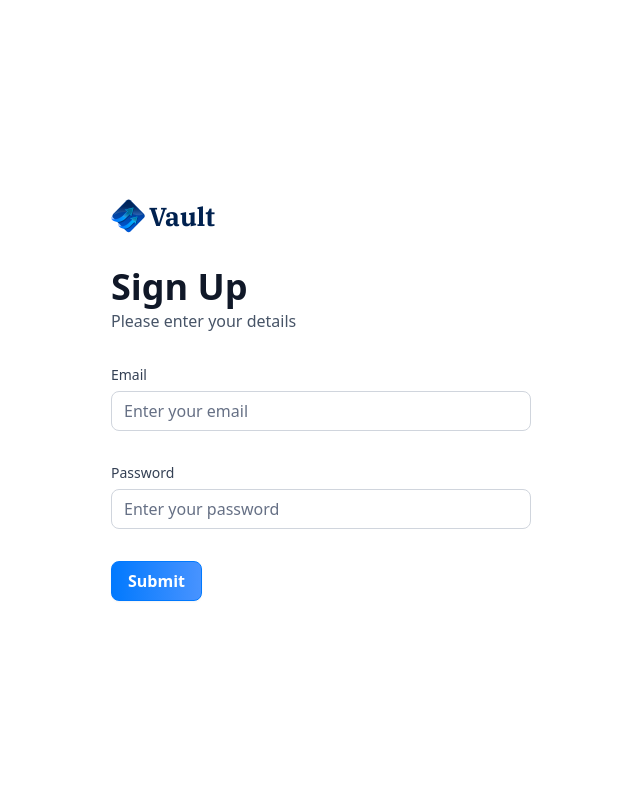
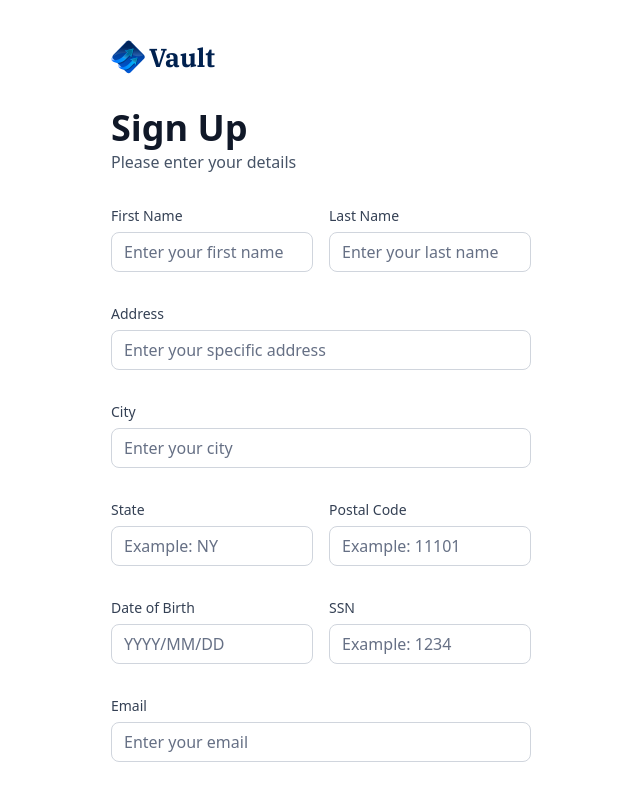
Before and after one commit to Ahtasham-ul-haq/vault, a Next.js app: page /sign-up in a window 1280 px wide. Shown: the top 796 px of the page, without its empty margins (319-959 px from the left). Built offline with nearby package versions, Linux system fonts and the light colour scheme.

Commit message:
implement Auth Page UI

```diff
--- a/app/(auth)/sign-up/page.tsx
+++ b/app/(auth)/sign-up/page.tsx
@@ -4,7 +4,7 @@
 const SignUp = () => {
   return (
     <section className="flex-center size-full max-sm:px-6">
-      <AuthForm type="Sign-up" />
+      <AuthForm type="sign-up" />
     </section>
   );
 };
--- a/components/AuthForm.tsx
+++ b/components/AuthForm.tsx
@@ -19,14 +19,17 @@
   FormMessage,
 } from "@/components/ui/form";
 import { Input } from "@/components/ui/input";
-
-const formSchema = z.object({
-  email: z.string().email(),
-  password: z.string().min(8),
-});
+import CustomInput from "./CustomInput";
+import { authFormSchema } from "@/lib/utils";
+import { Loader2 } from "lucide-react";
+import { useRouter } from "next/navigation";
 
 const AuthForm = ({ type }: { type: string }) => {
+  const router = useRouter();
   const [user, setUser] = useState(null);
+  const [isloading, setIsLoading] = useState(false);
+
+  const formSchema = authFormSchema(type);
 
   // 1. Define your form.
   const form = useForm<z.infer<typeof formSchema>>({
@@ -37,11 +40,29 @@
     },
   });
   // 2. Define a submit handler.
-  function onSubmit(values: z.infer<typeof formSchema>) {
+  const onSubmit = async (data: z.infer<typeof formSchema>) => {
+    setIsLoading(true);
     // Do something with the form values.
     // ✅ This will be type-safe and validated.
-    console.log(values);
-  }
+    try {
+      // Sign up with appwrite & create plaid token
+      if (type === "sign-up") {
+        // const newUser = await SignUp(data)
+        // setUser(newUser)
+      }
+      if (type === "sign-in") {
+        // const response = await signIn({
+        //   email: data.email,
+        //   password: data.password,
+        // })
+        // if(response) router.push('/')
+      }
+    } catch (error) {
+      console.log(error);
+    } finally {
+      setIsLoading(false);
+    }
+  };
 
   return (
     <section className="auth-form">
@@ -70,50 +91,116 @@
         <>
           <Form {...form}>
             <form onSubmit={form.handleSubmit(onSubmit)} className="space-y-8">
-              <FormField
+              {type === "sign-up" && (
+                <>
+                  <div className="flex gap-4">
+                    <CustomInput
+                      name="firstName"
+                      label="First Name"
+                      type="text"
+                      placeholder="Enter your first name"
+                      control={form.control}
+                    />
+                    <CustomInput
+                      name="lastName"
+                      label="Last Name"
+                      type="text"
+                      placeholder="Enter your last name"
+                      control={form.control}
+                    />
+                  </div>
+                  <CustomInput
+                    name="address1"
+                    label="Address"
+                    type="text"
+                    placeholder="Enter your specific address"
+                    control={form.control}
+                  />
+                  <CustomInput
+                    name="city"
+                    label="City"
+                    type="text"
+                    placeholder="Enter your city"
+                    control={form.control}
+                  />
+                  <div className="flex gap-4">
+                    <CustomInput
+                      name="state"
+                      label="State"
+                      type="text"
+                      placeholder="Example: NY"
+                      control={form.control}
+                    />
+                    <CustomInput
+                      name="postalCode"
+                      label="Postal Code"
+                      type="text"
+                      placeholder="Example: 11101"
+                      control={form.control}
+                    />
+                  </div>
+                  <div className="flex gap-4">
+                    <CustomInput
+                      name="dateOfBirth"
+                      label="Date of Birth"
+                      type="text"
+                      placeholder="YYYY/MM/DD"
+                      control={form.control}
+                    />
+                    <CustomInput
+                      name="ssn"
+                      label="SSN"
+                      type="text"
+                      placeholder="Example: 1234"
+                      control={form.control}
+                    />
+                  </div>
+                </>
+              )}
+              <CustomInput
+                name="email"
+                label="Email"
+                type="email"
+                placeholder="Enter your email"
                 control={form.control}
-                name="email"
-                render={({ field }) => (
-                  <div className="form-item">
-                    <FormLabel className="form-label">Email</FormLabel>
-                    <div className="flex w-full flex-col">
-                      <FormControl>
-                        <Input
-                          placeholder="Enter your email"
-                          className="input-class"
-                          {...field}
-                        />
-                      </FormControl>
-                      <FormMessage className="form-message mt-2" />
-                    </div>
-                  </div>
-                )}
               />
-              <FormField
+              <CustomInput
+                name="password"
+                label="password"
+                type="password"
+                placeholder="Enter your password"
                 control={form.control}
-                name="password"
-                render={({ field }) => (
-                  <div className="form-item">
-                    <FormLabel className="form-label">Password</FormLabel>
-                    <div className="flex w-full flex-col">
-                      <FormControl>
-                        <Input
-                          placeholder="Enter your password"
-                          className="input-class"
-                          type="password"
-                          {...field}
-                        />
-                      </FormControl>
-                      <FormMessage className="form-message mt-2" />
-                    </div>
-                  </div>
-                )}
               />
-              <Button type="submit" className="form-btn">
-                Submit
-              </Button>
+              <div className="flex flex-col gap-4">
+                <Button type="submit" className="form-btn" disabled={isloading}>
+                  {isloading ? (
+                    <>
+                      <Loader2 size={20} className="animate-spin" /> &nbsp;
+                      Loading...
+                    </>
+                  ) : type === "sign-in" ? (
+                    "Sign In"
+                  ) : (
+                    "Sign Up"
+                  )}
+                </Button>
+              </div>
             </form>
           </Form>
+
+          <footer className="flex justify-center p-1">
+            <p className="text-14 font-normal text-gray-600">
+              {type === "sign-in"
+                ? "Don't have an account?"
+                : "Aleady have an account?"}
+            </p>
+            <Link
+              href={type === "sign-in" ? "/sign-up" : "/sign-in"}
+              className="form-link"
+            >
+              {type === "sign-in" ? "Sign up" : "Sign in"}
+            </Link>
+          </footer>
         </>
       )}
     </section>
--- /dev/null
+++ b/components/CustomInput.tsx
@@ -0,0 +1,49 @@
+import React from "react";
+import { FormControl, FormField, FormLabel, FormMessage } from "./ui/form";
+import { Input } from "./ui/input";
+import { Control, FieldPath } from "react-hook-form";
+import { z } from "zod";
+import { authFormSchema } from "@/lib/utils";
+
+const formSchema = authFormSchema("sign-up")
+
+interface CustomInput {
+  control: Control<z.infer<typeof formSchema>>;
+  name: FieldPath<z.infer<typeof formSchema>>;
+  label: string;
+  placeholder: string;
+  type: string;
+}
+
+const CustomInput = ({
+  control,
+  name,
+  label,
+  placeholder,
+  type,
+}: CustomInput) => {
+  return (
+    <FormField
+      control={control}
+      name={name}
+      render={({ field }) => (
+        <div className="form-item">
+          <FormLabel className="form-label">{label}</FormLabel>
+          <div className="flex w-full flex-col">
+            <FormControl>
+              <Input
+                placeholder={placeholder}
+                type={type}
+                className="input-class"
+                {...field}
+              />
+            </FormControl>
+            <FormMessage className="form-message mt-2" />
+          </div>
+        </div>
+      )}
+    />
+  );
+};
+
+export default CustomInput;
--- a/lib/utils.ts
+++ b/lib/utils.ts
@@ -2,6 +2,7 @@
 import { type ClassValue, clsx } from "clsx";
 import qs from "query-string";
 import { twMerge } from "tailwind-merge";
+import { z } from "zod";
 
 export function cn(...inputs: ClassValue[]) {
   return twMerge(clsx(inputs));
@@ -193,3 +194,17 @@
 
   return date > twoDaysAgo ? "Processing" : "Success";
 };
+
+export const authFormSchema = (type: string) => z.object({
+  firstName: type === "sign-in" ? z.string().optional() : z.string().min(3),
+  lastName: type === "sign-in" ? z.string().optional() : z.string().min(3),
+  address1: type === "sign-in" ? z.string().optional() : z.string().max(50),
+  city: type === "sign-in" ? z.string().optional() : z.string().max(50),
+  state: type === "sign-in" ? z.string().optional() : z.string().min(2).max(2),
+  postalCode: type === "sign-in" ? z.string().optional() : z.string().min(3).max(6),
+  dateOfBirth: type === "sign-in" ? z.string().optional() : z.string().min(3),
+  ssn: type === "sign-in" ? z.string().optional() : z.string().min(3),
+
+  email: z.string().email(),
+  password: z.string().min(8),
+});
```
